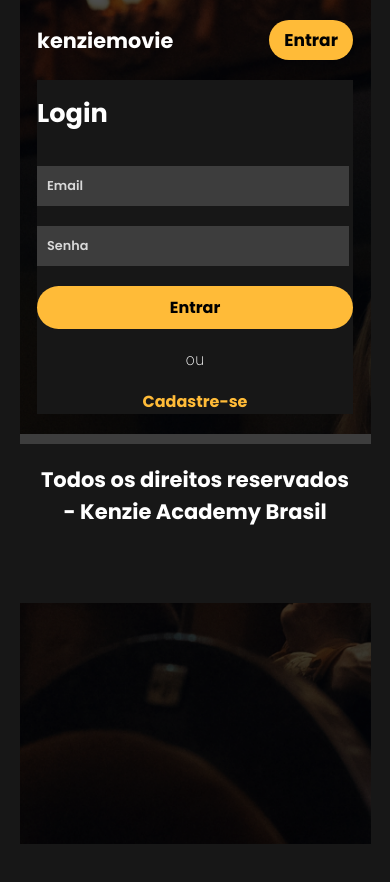
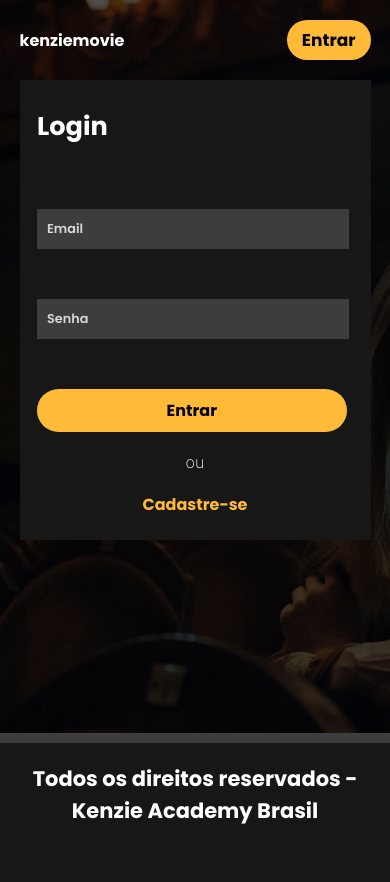
Before and after one commit to grupo-8-tsunode/kenzie-movie-MathGoOli-eltonferrs-jefersonbsantos-MayconFeh, a React (Vite) app: page /login in a window 390 px wide. Shown: the top 882 px of the page. Before the commit the page ends 844 px from the top, so only its background shows below. Built offline with nearby package versions, Linux system fonts and the light colour scheme; no server answers.

Commit message:
feat: responsivity login, register and dashboard

```diff
--- a/src/components/Header/styles.ts
+++ b/src/components/Header/styles.ts
@@ -8,6 +8,10 @@ export const HeaderStyled = styled.header`
   align-items: center;
   width: 100%;
   height: 80px;
+
+  h3 {
+    margin-top: 0;
+  }
   > div {
     display: flex;
     gap: 20px;
--- a/src/pages/Home/style.ts
+++ b/src/pages/Home/style.ts
@@ -14,25 +14,6 @@ export const HomeStyled = styled.div`
     align-items: center;
 
     margin-top: 20px;
-  }
-
-  .logo {
-    width: 80px;
-    height: 15px;
-  }
-
-  .signUp__button {
-    display: none;
-  }
-
-  .singIn__button {
-    width: 80px;
-    height: 30px;
-    background-color: var(--color-yellow);
-    border: 1px solid var(--color-yellow);
-    border-radius: 20px;
-    font-weight: 700;
-    font-size: 17px;
   }
 
   a {
@@ -53,15 +34,16 @@ export const HomeStyled = styled.div`
   }
 
   .card__movie {
-    display: flex;
-    flex-direction: column;
-    gap: 10px;
+    width: 100%;
+    max-width: 500px;
+    height: fit-content;
+    margin: 0 auto;
   }
 
   .movie__img {
-    width: 290px;
-    height: 165px;
-    border-radius: 20px;
+    width: 100%;
+    max-height: 260px;
+    border-radius: 30px;
   }
 
   .genre-duration__div {
@@ -69,6 +51,7 @@ export const HomeStyled = styled.div`
     justify-content: space-between;
     align-items: center;
     margin-top: 10px;
+    margin-bottom: 10px;
   }
 
   .movie__genre {
@@ -135,4 +118,41 @@ export const HomeStyled = styled.div`
   .imgLink {
     width: max-content;
   }
+
+  @media (min-width: 768px) {
+    .cards__container {
+      display: grid;
+      grid-template-columns: repeat(3, 1fr);
+      grid-auto-rows: 250px;
+      height: max-content;
+      max-width: 1100px;
+      margin: 0 auto;
+    }
+
+    header {
+      width: 70%;
+    }
+
+    main {
+      width: 70%;
+      height: 80vh;
+    }
+
+    .card__movie {
+      max-width: 100%;
+      height: auto;
+      &:first-child {
+        grid-column-start: 1;
+        grid-column-end: 4;
+        grid-row-start: 1;
+        grid-row-end: 3;
+        height: 100%;
+        img {
+          display: flex;
+          max-height: 400px;
+          border-radius: 40px;
+        }
+      }
+    }
+  }
 `;
--- a/src/pages/Login/index.tsx
+++ b/src/pages/Login/index.tsx
@@ -52,7 +52,6 @@ export const Login = () => {
           </div>
         </div>
       </main>
-
       <Footer />
     </LoginStyled>
   );
--- a/src/pages/Login/styles.ts
+++ b/src/pages/Login/styles.ts
@@ -1,31 +1,62 @@
 import { styled } from "styled-components";
 
-export const LoginStyled = styled.main`
+export const LoginStyled = styled.div`
   background-image: url(/src/assets/login-background.png);
   background-size: cover;
   background-repeat: no-repeat;
   background-position: center center;
   height: 100%;
 
+  main {
+    height: 75vh;
+    @media (min-width: 768px) {
+      height: 70vh;
+      width: 70%;
+    }
+  }
+
   header {
     width: 90%;
     margin: 0 auto;
+    @media (min-width: 768px) {
+      width: 70%;
+    }
   }
 
   .backgroundForm {
     background: var(--color-lightgray-2);
+    padding-bottom: 10px;
+    max-width: 500px;
+    height: 450px;
+    display: flex;
+    flex-direction: column;
+    justify-content: center;
+    @media (min-width: 768px) {
+      height: 600px;
+      margin-top: 100px;
+    }
+  }
+
+  input {
+    @media (min-width: 768px) {
+      height: 60px;
+    }
   }
 
   form {
     display: flex;
     flex-direction: column;
-    width: 100%;
-    gap: 20px;
+    width: 90%;
+    margin: 0 auto;
+    gap: 50px;
   }
 
   .login__button {
-    width: 100%;
+    width: 98%;
     margin-bottom: 20px;
+    @media (min-width: 768px) {
+      height: 60px;
+    }
   }
 
   a.signUp__button {
--- a/src/pages/Movie/AllReviews/index.tsx
+++ b/src/pages/Movie/AllReviews/index.tsx
@@ -4,6 +4,7 @@ import { UserContext } from "../../../providers/UserContext";
 import { AllReviewStyled } from "./style";
 import { AiOutlineStar } from "react-icons/ai";
 import { PStyled } from "../../../styles/typography";
+import { api } from "../../../services/api";
 
 interface ISection {
   movie: IMovie;
@@ -38,7 +39,7 @@ export const AllReviews = ({ movie }: ISection) => {
                 <span className="score">{review.score}</span>
               </div>
               <PStyled>{review.description}</PStyled>
-              <h4>Nome do usuário</h4>
+              {review.userId === user?.id ? <h4>{user.name}</h4> : null}
             </li>
           );
         })}
--- a/src/pages/Register/styles.ts
+++ b/src/pages/Register/styles.ts
@@ -15,6 +15,19 @@ export const RegisterStyled = styled.div`
   header {
     width: 90%;
     margin: 0 auto;
+    @media (min-width: 768px) {
+      width: 70%;
+    }
+  }
+
+  main {
+    height: 75vh;
+    @media (min-width: 768px) {
+      height: 80vh;
+      display: flex;
+      flex-direction: column;
+      justify-content: center;
+    }
   }
 
   .title-goBackButton__container {
@@ -24,10 +37,12 @@ export const RegisterStyled = styled.div`
     align-items: center;
     margin-bottom: 10px;
     @media (min-width: 768px) {
-      align-items: flex-start;
-      text-align: start;
       flex-direction: row;
       justify-content: space-between;
+      max-width: 690px;
+      margin: 0 auto;
+      text-align: start;
+      margin-bottom: 30px;
     }
   }
 
@@ -52,19 +67,43 @@ export const RegisterStyled = styled.div`
   }
   form {
     height: 250px;
+    max-width: 450px;
+    margin: 0 auto;
+
+    @media (min-width: 768px) {
+      display: flex;
+      flex-direction: column;
+      max-width: 690px;
+    }
   }
+
+  input {
+    @media (min-width: 768px) {
+      height: 60px;
+      max-width: 312px;
+    }
+  }
+
   .form__container {
     display: flex;
     flex-direction: column;
     gap: 20px;
     margin-bottom: 20px;
+    max-width: 690px;
     @media (min-width: 768px) {
-      height: 150px;
+      flex-direction: row;
       flex-wrap: wrap;
+      gap: 40px;
+      margin-bottom: 30px;
     }
   }
 
   .form__button {
-    width: 100%;
+    width: 98%;
+    @media (min-width: 768px) {
+      height: 60px;
+      max-width: 200px;
+      align-self: flex-end;
+    }
   }
 `;
--- a/src/styles/reset.ts
+++ b/src/styles/reset.ts
@@ -18,6 +18,7 @@ time, mark, audio, video {
 	margin: 0;
 	padding: 0;
 	border: 0;
+	/* box-sizing: border-box; */
 	font-size: 100%;
 	font: inherit;
 	vertical-align: baseline;
@@ -52,4 +53,4 @@ button{
 a{
   text-decoration: none;
 }
-`
+`;
--- a/src/styles/typography.ts
+++ b/src/styles/typography.ts
@@ -8,7 +8,7 @@ export const H1Styled = styled.h1`
 `;
 export const H3Styled = styled.h3`
   font-family: Poppins;
-  font-size: clamp(1.3rem, 0.0732rem + 2.439vw, 1.625rem);
+  font-size: clamp(1rem, 0.0732rem + 2.439vw, 1.625rem);
   font-weight: 700;
   line-height: 2.4375rem;
 `;
```
